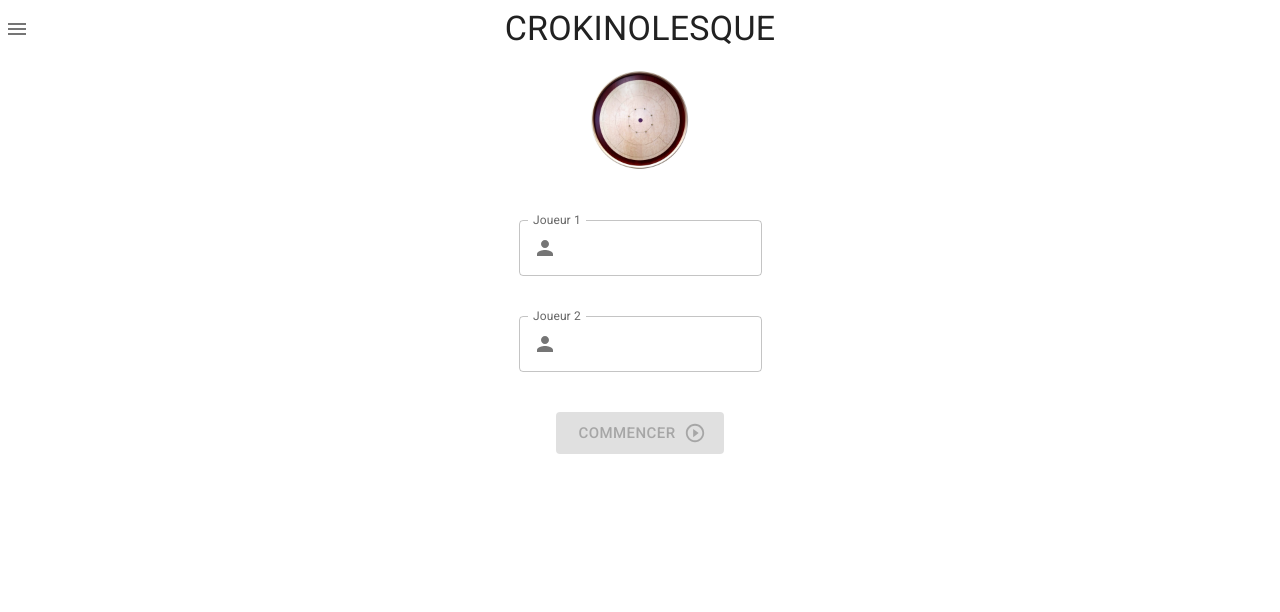
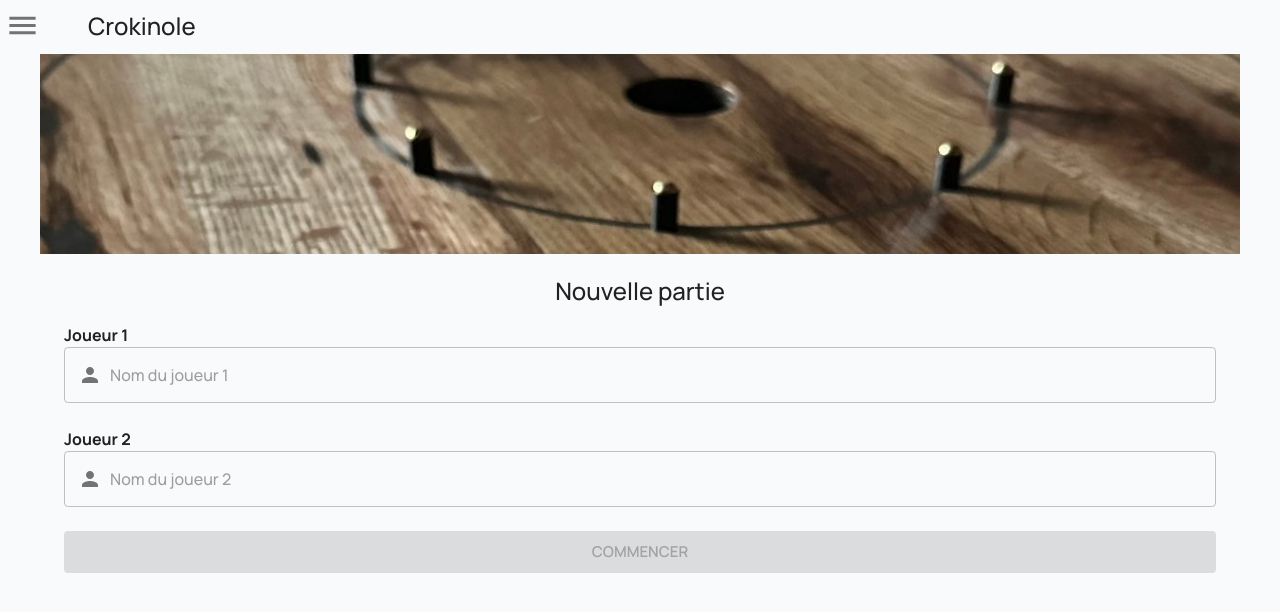
Before and after one commit to rouliane/crokinolesque, a React (Create React App) app: page / in a window 1280 px wide. Shown: the top 612 px of the page. Built offline with nearby package versions, Linux system fonts and the light colour scheme.

Commit message:
Rework landing page

```diff
--- a/public/index.html
+++ b/public/index.html
@@ -27,10 +27,7 @@
     <title>Crokinolesque</title>
     <link rel="preconnect" href="https://fonts.googleapis.com" />
     <link rel="preconnect" href="https://fonts.gstatic.com" crossorigin />
-    <link
-      rel="stylesheet"
-      href="https://fonts.googleapis.com/css2?family=Roboto:wght@300;400;500;700&display=swap"
-    />
+    <link href="https://fonts.googleapis.com/css2?family=Manrope:wght@300..700&display=swap" rel="stylesheet">
   </head>
   <body>
     <noscript>You need to enable JavaScript to run this app.</noscript>
--- a/src/App.tsx
+++ b/src/App.tsx
@@ -36,7 +36,25 @@ export default function App() {
     };
 
     const theme = React.useMemo(
-        () => createTheme({palette: {mode: colorMode}}),
+        () => createTheme({
+            palette: {
+                mode: colorMode,
+                background: {
+                    default: colorMode === PaletteMode.light ? '#F8FAFC' : '#111A22',
+                    paper: colorMode === PaletteMode.light ? '#F8FAFC' : '#111A22',
+                },
+                // primary: {
+                //     main: '#1980E6',
+                // },
+            },
+            typography: {
+                fontFamily: '"Manrope", sans-serif',
+                fontWeightLight: 300,
+                fontWeightRegular: 500,
+                fontWeightMedium: 600,
+                fontWeightBold: 700,
+            }
+        }),
         [colorMode],
     );
 
@@ -54,8 +72,8 @@ export default function App() {
     return (
         <ThemeProvider theme={theme}>
             <CssBaseline/>
-            <IconButton sx={{position: "fixed", top: "12px", left: "0px"}} onClick={handleClick} size="small">
-                <MenuIcon/>
+            <IconButton sx={{position: "fixed", top: "3px", left: "0px"}} onClick={handleClick} size="small">
+                <MenuIcon fontSize="large"/>
             </IconButton>
             <Menu
                 anchorEl={anchorEl}
--- a/src/components/Initialization.tsx
+++ b/src/components/Initialization.tsx
@@ -1,13 +1,12 @@
-import React, { ChangeEvent } from 'react';
+import React, {ChangeEvent} from 'react';
 import Button from '@mui/material/Button';
-import StartIcon from '@mui/icons-material/PlayCircleFilledWhiteOutlined';
 import TextField from '@mui/material/TextField';
 import PersonIcon from '@mui/icons-material/Person';
 import InputAdornment from '@mui/material/InputAdornment';
 import Box from '@mui/material/Box';
 import {useGameContext} from "../contexts/gameContext";
 import Typography from "@mui/material/Typography";
-import Logo from "./media/logo.png";
+import HeaderImage from "./media/header-2.jpeg";
 
 type Props = {
     notifyFirstPlayer: () => void;
@@ -31,38 +30,46 @@ export default function Initialization({notifyFirstPlayer}: Props) {
 
     return (
         <>
-            <Typography variant="h4" textAlign="center" textTransform="uppercase" m={1}>
-                Crokinolesque
+            <Typography fontSize="x-large" mt={1} ml={6}>
+                Crokinole
             </Typography>
 
-            <Box width={100} height={100} margin="20px auto 50px auto">
-                <img src={Logo} alt='Logo' width="100%"/>
-            </Box>
-            <Box display="flex" flexDirection="column" alignItems="center" gap={5}>
+            <img src={HeaderImage} width="100%" height="200px" alt='Header' style={{margin:"10px auto 15px auto", objectFit: "cover"}}/>
+
+            <Typography variant="h5" align="center">Nouvelle partie</Typography>
+
+            <Box display="flex" flexDirection="column" ml={3} mt={2} mr={3} gap={3}>
+                <div>
+                    <Typography fontWeight="bold">Joueur 1</Typography>
                     <TextField
-                    label="Joueur 1"
                         variant="outlined"
-                    InputProps={{startAdornment: (<InputAdornment position="start"><PersonIcon /></InputAdornment>)}}
+                        InputProps={{startAdornment: (<InputAdornment position="start"><PersonIcon/></InputAdornment>)}}
                         onChange={(event: ChangeEvent<HTMLInputElement>) => setPlayer1Name(event.target.value)}
                         onKeyUp={startGameWithEnterKey}
                         tabIndex={1}
+                        placeholder="Nom du joueur 1"
+                        fullWidth
                     />
+                </div>
 
+                <div>
+                    <Typography fontWeight="bold">Joueur 2</Typography>
                     <TextField
-                    label="Joueur 2"
                         variant="outlined"
                         InputProps={{startAdornment: (<InputAdornment position="start"><PersonIcon /></InputAdornment>)}}
                         onChange={(event: ChangeEvent<HTMLInputElement>) => setPlayer2Name(event.target.value)}
                         onKeyUp={startGameWithEnterKey}
                         tabIndex={2}
+                        placeholder="Nom du joueur 2"
+                        fullWidth
                     />
+                </div>
 
                 <Button
                     disabled={!playerNamesAreValid}
                     variant='contained'
                     size='large'
                     onClick={startGame}
-                    endIcon={<StartIcon />}
                 >
                     Commencer
                 </Button>
```
Also changed, not shown: src/components/media/header-2.jpeg (added), 1 other file (tests, documents, lock files or other folders). Lines whose indentation alone changed are shown as unchanged.
